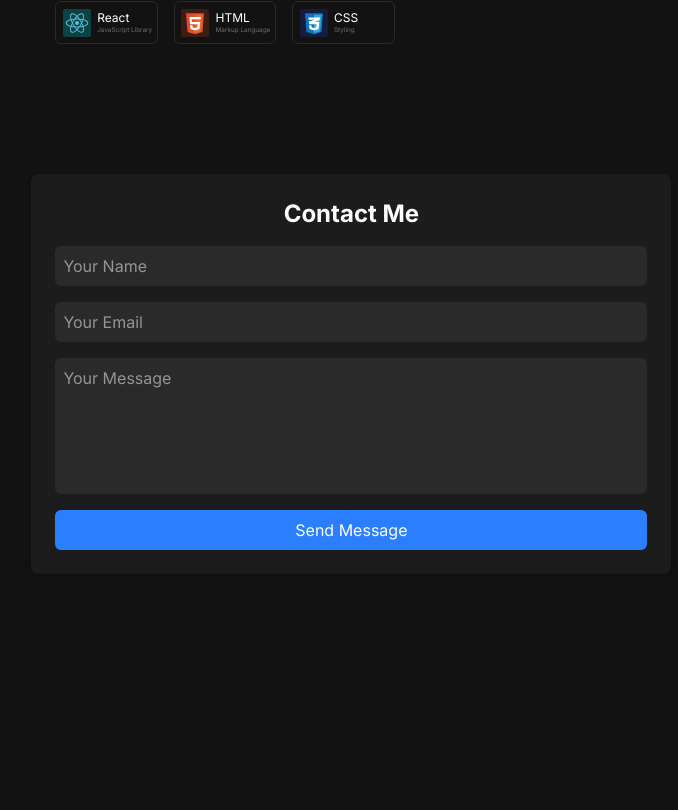
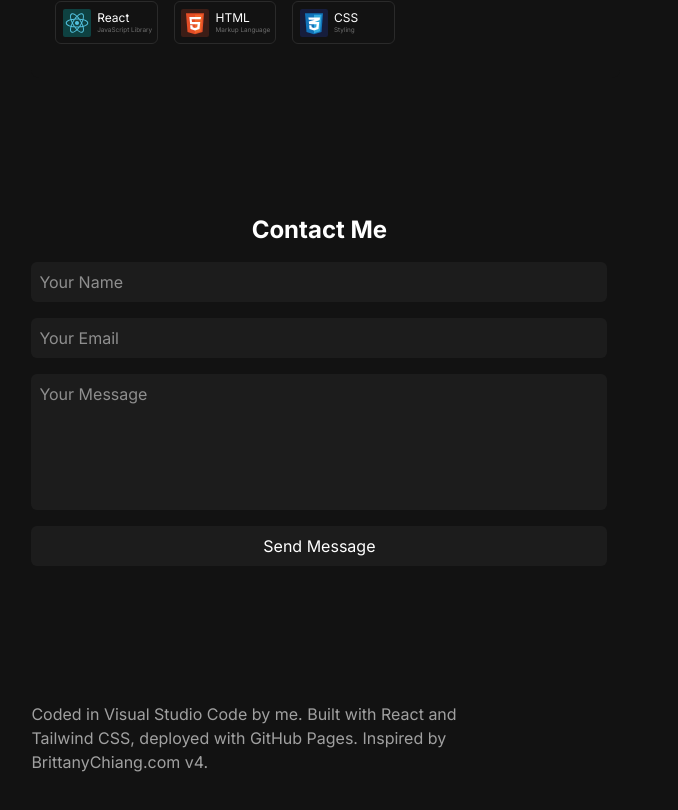
Before and after one commit to Ji-Kwon/JacobWilkinson, a React (Vite) app: page / in a window 1280 px wide. Shown: the part 921-1731 px from the top of the page, without its empty margins (583-1261 px from the left). Before the commit the page ends 1591 px from the top, so only its background shows below. Built offline with nearby package versions, Linux system fonts and the light colour scheme.

Commit message:
contact rework

```diff
--- a/src/App.jsx
+++ b/src/App.jsx
@@ -43,7 +43,7 @@ function App() {
           <Socials></Socials>
         </div>
         {/*right panel*/}
-        <div id="about" className='ml-[48vw] w-[46vw] py-24 flex flex-col'>
+        <div id="about" className='ml-[48vw] w-[46vw] pt-24 flex flex-col'>
           <div className='pb-28'>
               {ABOUT_TEXT.map((text, i) =>(
               <React.Fragment key={i}>
@@ -60,7 +60,7 @@ function App() {
           <div id='contact'>
             <Contact />
           </div>
-
+          <p className='py-24 text-md opacity-60 w-[34vw]'>Coded in Visual Studio Code by me. Built with React and Tailwind CSS, deployed with GitHub Pages. Inspired by BrittanyChiang.com v4.</p>
         </div>
 
     </div>
--- a/src/components/Contact.jsx
+++ b/src/components/Contact.jsx
@@ -24,33 +24,33 @@ export default function Contact() {
   };
 
   return (
-    <div className="w-[50vw] mx-auto p-6 bg-[#1c1c1c] rounded-lg shadow-md text-white">
+    <div className="w-[50vw] py-10 pr-16 pl-0 bg-[#121212] text-white">
       <h2 className="text-2xl font-bold mb-4 text-center">Contact Me</h2>
       <form ref={form} onSubmit={sendEmail} className="flex flex-col space-y-4">
         <input
           type="text"
           name="user_name"
           placeholder="Your Name"
-          className="p-2 rounded-md bg-[#2a2a2a] focus:outline-none focus:ring-2 focus:ring-blue-500"
+          className="p-2 rounded-md bg-[#1c1c1c] focus:outline-none focus:ring-2 focus:ring-white"
           required
         />
         <input
           type="email"
           name="user_email"
           placeholder="Your Email"
-          className="p-2 rounded-md bg-[#2a2a2a] focus:outline-none focus:ring-2 focus:ring-blue-500"
+          className="p-2 rounded-md bg-[#1c1c1c] focus:outline-none focus:ring-2 focus:ring-white"
           required
         />
         <textarea
           name="message"
           rows="5"
           placeholder="Your Message"
-          className="p-2 rounded-md bg-[#2a2a2a] resize-none focus:outline-none focus:ring-2 focus:ring-blue-500"
+          className="p-2 rounded-md bg-[#1c1c1c] resize-none focus:outline-none focus:ring-2 focus:ring-white"
           required
         />
         <button
           type="submit"
-          className="bg-blue-500 hover:bg-blue-600 text-white py-2 px-4 rounded-md transition-colors duration-300"
+          className="bg-[#1c1c1c] hover:bg-[#121212] text-white py-2 px-4 rounded-md transition-colors duration-300 hover:cursor-pointer"
         >
           Send Message
         </button>
```
